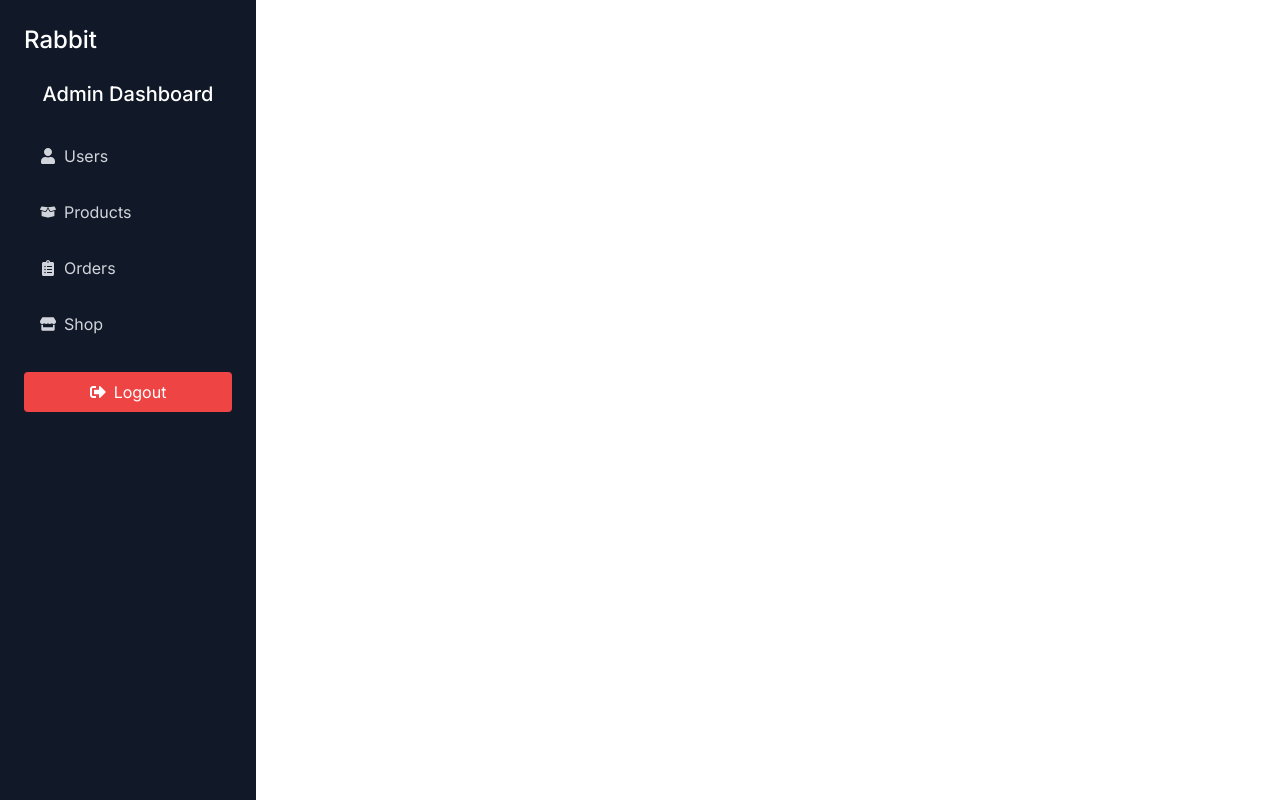
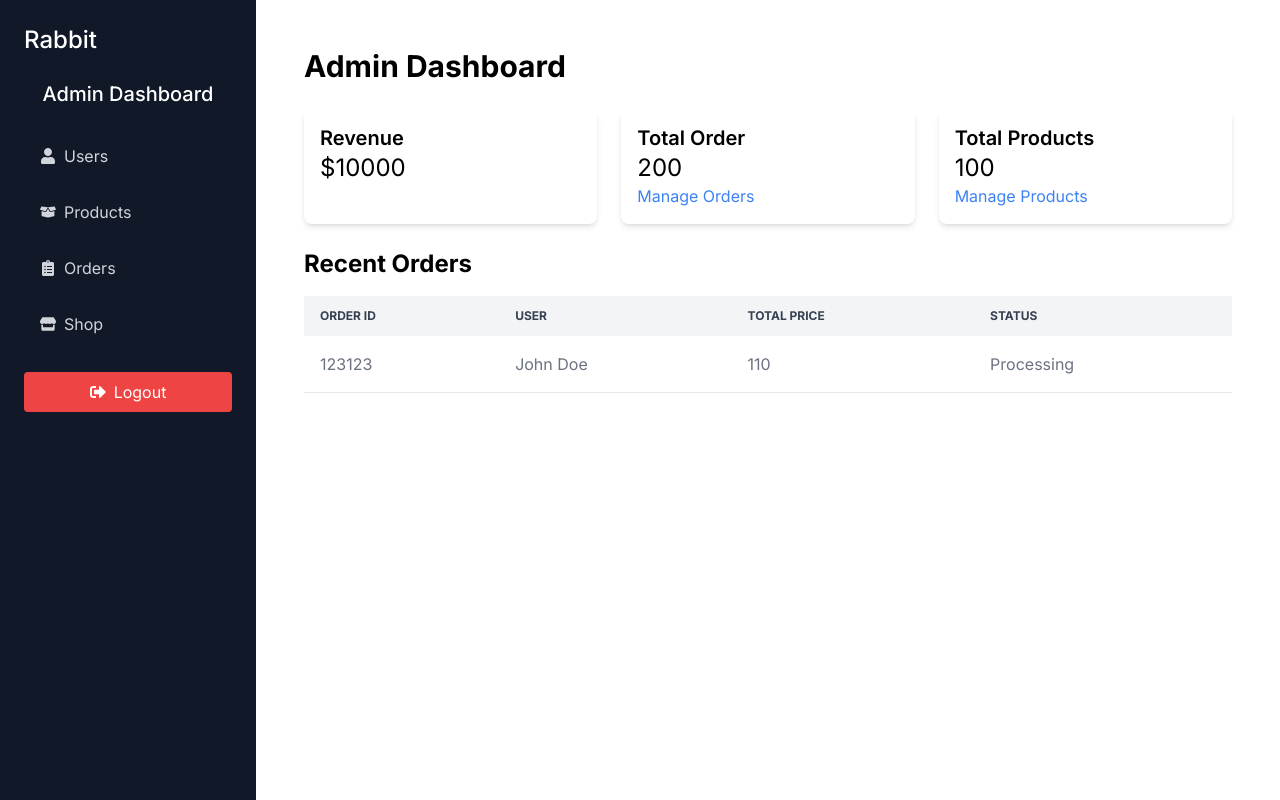
Before and after one commit to masonnguyen1243/e-commerce-202, a React (Vite) app in the folder frontend/: page /admin in a window 1280 px wide. Built offline with nearby package versions, Linux system fonts and the light colour scheme.

Commit message:
Admin Home Page

```diff
--- a/frontend/src/App.jsx
+++ b/frontend/src/App.jsx
@@ -1,5 +1,6 @@
 import { BrowserRouter, Routes, Route } from "react-router-dom";
 import { Toaster } from "sonner";
+// Users
 import UserLayout from "./components/Layout/UserLayout";
 import Home from "./pages/Home";
 import Login from "./pages/Login";
@@ -11,7 +12,9 @@ import Checkout from "./components/Cart/Checkout";
 import OrderConfirmationPage from "./pages/OrderConfirmationPage";
 import OrderDetailPage from "./pages/OrderDetailPage";
 import MyOrdersPage from "./pages/MyOrdersPage";
+// Admin
 import AdminLayout from "./components/Admin/AdminLayout";
+import AdminHomePage from "./pages/AdminHomePage";
 
 const App = () => {
   return (
@@ -36,6 +39,7 @@ const App = () => {
         </Route>
         <Route path="/admin" element={<AdminLayout />}>
           {/* Admin layout */}
+          <Route index element={<AdminHomePage />} />
         </Route>
       </Routes>
     </BrowserRouter>
--- /dev/null
+++ b/frontend/src/pages/AdminHomePage.jsx
@@ -0,0 +1,81 @@
+import { Link } from "react-router-dom";
+
+const AdminHomePage = () => {
+  const orders = [
+    {
+      _id: 123123,
+      user: {
+        name: "John Doe",
+      },
+      totalPrice: 110,
+      status: "Processing",
+    },
+  ];
+
+  return (
+    <div className="mx-auto max-w-7xl p-6">
+      <h1 className="mb-6 text-3xl font-bold">Admin Dashboard</h1>
+      <div className="grid grid-cols-1 gap-6 sm:grid-cols-2 lg:grid-cols-3">
+        <div className="rounded-lg p-4 shadow-md">
+          <h2 className="text-xl font-semibold">Revenue</h2>
+          <p className="text-2xl">$10000</p>
+        </div>
+        <div className="rounded-lg p-4 shadow-md">
+          <h2 className="text-xl font-semibold">Total Order</h2>
+          <p className="text-2xl">200</p>
+          <Link to={"/admin/orders"} className="text-blue-500 hover:underline">
+            Manage Orders
+          </Link>
+        </div>
+        <div className="rounded-lg p-4 shadow-md">
+          <h2 className="text-xl font-semibold">Total Products</h2>
+          <p className="text-2xl">100</p>
+          <Link
+            to={"/admin/products"}
+            className="text-blue-500 hover:underline"
+          >
+            Manage Products
+          </Link>
+        </div>
+      </div>
+
+      <div className="mt-6">
+        <h2 className="mb-4 text-2xl font-bold">Recent Orders</h2>
+        <div className="overflow-x-auto">
+          <table className="min-w-full text-left text-gray-500">
+            <thead className="bg-gray-100 text-xs uppercase text-gray-700">
+              <tr>
+                <th className="px-4 py-3">Order ID</th>
+                <th className="px-4 py-3">User</th>
+                <th className="px-4 py-3">Total Price</th>
+                <th className="px-4 py-3">Status</th>
+              </tr>
+            </thead>
+            <tbody>
+              {orders.length > 0 ? (
+                orders.map((order) => (
+                  <tr
+                    key={order._id}
+                    className="cursor-pointer border-b hover:bg-gray-50"
+                  >
+                    <td className="p-4">{order._id}</td>
+                    <td className="p-4">{order.user.name}</td>
+                    <td className="p-4">{order.totalPrice}</td>
+                    <td className="p-4">{order.status}</td>
+                  </tr>
+                ))
+              ) : (
+                <tr>
+                  <td colSpan={4} className="p-4 text-center text-gray-500">
+                    No recent orders found.
+                  </td>
+                </tr>
+              )}
+            </tbody>
+          </table>
+        </div>
+      </div>
+    </div>
+  );
+};
+export default AdminHomePage;
```
